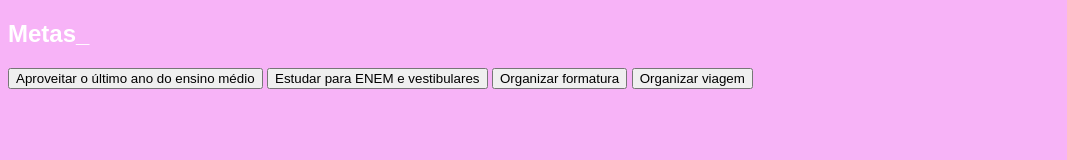
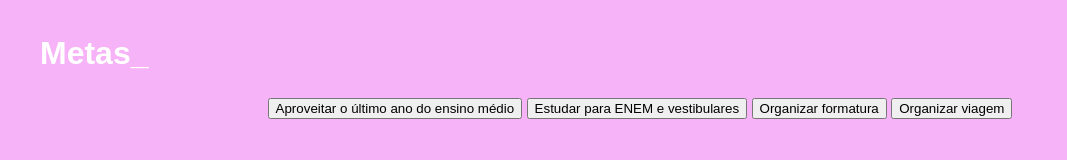
Before and after one commit to amandaraitzz/Matem-tica-II, a plain HTML site: page index.html in a window 1280 px wide. Shown: the whole page, without its empty margins (0-1067 px from the left). Drawn offline with Linux system fonts and the light colour scheme; a web font is replaced by a local one.

Commit message:
Update style.css

```diff
--- a/style.css
+++ b/style.css
@@ -13,3 +13,24 @@ body {
     color: var(--branco);
     font-family: 'Seymour One', sans-serif;
 }
+
+
+.conteudo-principal{
+    display:flex;
+    flex-direction: column;
+    justify-content: center;
+    align-items: center;
+    max-width: 1200px;
+    width: 100%;
+    margin:0 auto ;
+}
+
+.titulo-principal{
+    text-align: left;
+    width: 100%;
+    font-size: 32px;
+}
+
+.botao{
+    font-family: 'Seymour One', sans-serif;
+}
```
